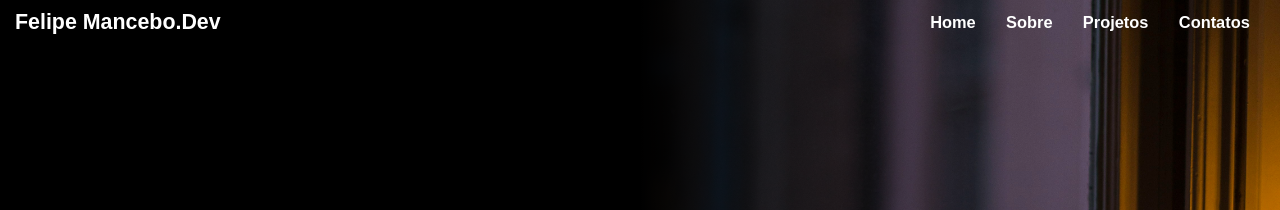
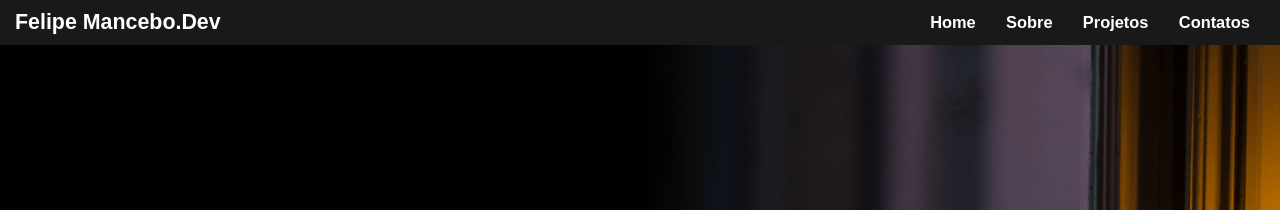
Before and after one commit to fmancebo/Portifolio-FelipeMancebo, a plain HTML site: page index.html in a window 1280 px wide. Shown: the top 210 px of the page. Drawn offline with nearby package versions, Linux system fonts and the light colour scheme.

Commit message:
header atualizado

```diff
--- a/JAVASCRIPT/scripts.js
+++ b/JAVASCRIPT/scripts.js
@@ -15,13 +15,19 @@ links.forEach(item => {
 // END
 
 //CABEÇALHO
-var header = document.getElementById('header');             //para qualquer funçao no JS primeiro definimos a variavel
+var header = document.getElementById('header');
+var lastScroll = 0;
 
-window.addEventListener('scroll', () => {                   //essa funçao define um envento. evento esse do mouse que seria =>
-    if (window.scrollY > 200) {                               //para definir a posiçao do mouse usamos scrolly e nao scroll
-        header.style.background = '#191919';                // e definimos a funçao atraves do if else para executar conforme decidirmos
+window.addEventListener('scroll', () => {
+    var currentScroll = window.scrollY;
+    if (currentScroll > lastScroll && currentScroll > 200) {
+        // se estiver rolando para baixo e passar dos 200px, esconde o cabeçalho
+        header.style.top = '-50px';
     } else {
-        header.style.background = 'transparent';
+        // se estiver rolando para cima, mostra o cabeçalho
+        header.style.background = '#191919';
+        header.style.top = '0';
     }
+    lastScroll = currentScroll;
 });
 //FIM DO CABEÇALHO
--- a/css/header.css
+++ b/css/header.css
@@ -1,53 +1,63 @@
-#header{
+#header {
     display: flex;
-    justify-content: space-between;   /*afasta as caixas dentro da caixa sitada*/
+    justify-content: space-between;
     align-items: center;
     width: 100%;
     padding: 10px 15px;
     position: fixed;
+    top: 0;
     z-index: 3;
-    background-color:transparent;
+    background-color: transparent;
+    transition: all 0.5s ease;
 }
-.header-title{
+
+.header-title {
     text-decoration: none;
 }
-.header-title h1{
+
+.header-title h1 {
     color: white;
     font-size: calc(0.5vw + 1.5rem);
     transition: opacity .3s ease;
     display: inline-block;
 }
-.header-title h1:hover{
+
+.header-title h1:hover {
     opacity: .8;
 }
-.navbar{
-    max-width: 350px;     /*para tornar o layout responsivo assim nao se aproximando do item anterior*/
+
+.navbar {
+    max-width: 350px;
     width: 100%;
 }
-.navbar-links{
+
+.navbar-links {
     list-style: none;
     display: flex;
     align-items: center;
-    justify-content: space-around;   /*da um espaçamento igual entre os elementos*/
+    justify-content: space-around;
     width: 100%;
 }
-.navbar-links li a{
+
+.navbar-links li a {
     text-decoration: none;
     color: white;
     font-size: calc(0.5vw + 1rem);
-    font-weight: 700;    /* == bold        almenta a expessura do texto 700 equivale a 'bold' mas no weight posso definir de 100 a 900*/
+    font-weight: 700;
     transition: all .2s ease-in-out;
 }
-.menu-hamburguer{
+
+.menu-hamburguer {
     display: none;
 }
 
-@media (max-width: 560px){
-    .navbar{
+@media (max-width: 560px) {
+    .navbar {
         display: flex;
         justify-content: end;
     }
-    .navbar-links{
+
+    .navbar-links {
         display: flex;
         flex-direction: column;
         width: 50%;
@@ -61,11 +71,13 @@
         pointer-events: none;
 
     }
-    .menu-hamburguer:hover{
+
+    .menu-hamburguer:hover {
         opacity: .8;
         cursor: pointer;
     }
-    .menu-hamburguer{
+
+    .menu-hamburguer {
         display: block;
         padding: 0;
         margin-bottom: 0.4rem;
@@ -75,28 +87,33 @@
         transition: all .3s ease-in-out;
         z-index: 3;
     }
+
     .menu-hamburguer::before,
-    .menu-hamburguer::after{
+    .menu-hamburguer::after {
         content: "";
         display: block;
         width: 25px;
-    height:3px;
+        height: 3px;
         margin-top: .6rem;
         background-color: white;
     }
+
     /* ATIVO */
-    .navbar.active .navbar-links{
+    .navbar.active .navbar-links {
         clip-path: circle(1440px at 90% -18%);
         pointer-events: all;
     }
-    .navbar.active .menu-hamburguer{
+
+    .navbar.active .menu-hamburguer {
         border-top-color: transparent;
     }
-    .navbar.active .menu-hamburguer::before{
+
+    .navbar.active .menu-hamburguer::before {
         transition: all .2 ease-in-out;
         transform: rotate(-45deg) translate(-2px, -1px);
     }
-    .navbar.active .menu-hamburguer::after{
+
+    .navbar.active .menu-hamburguer::after {
         transition: all .2 ease-in-out;
         transform: rotate(45deg) translate(-7px, -5px);
     }
```
Lines whose indentation alone changed are shown as unchanged.
